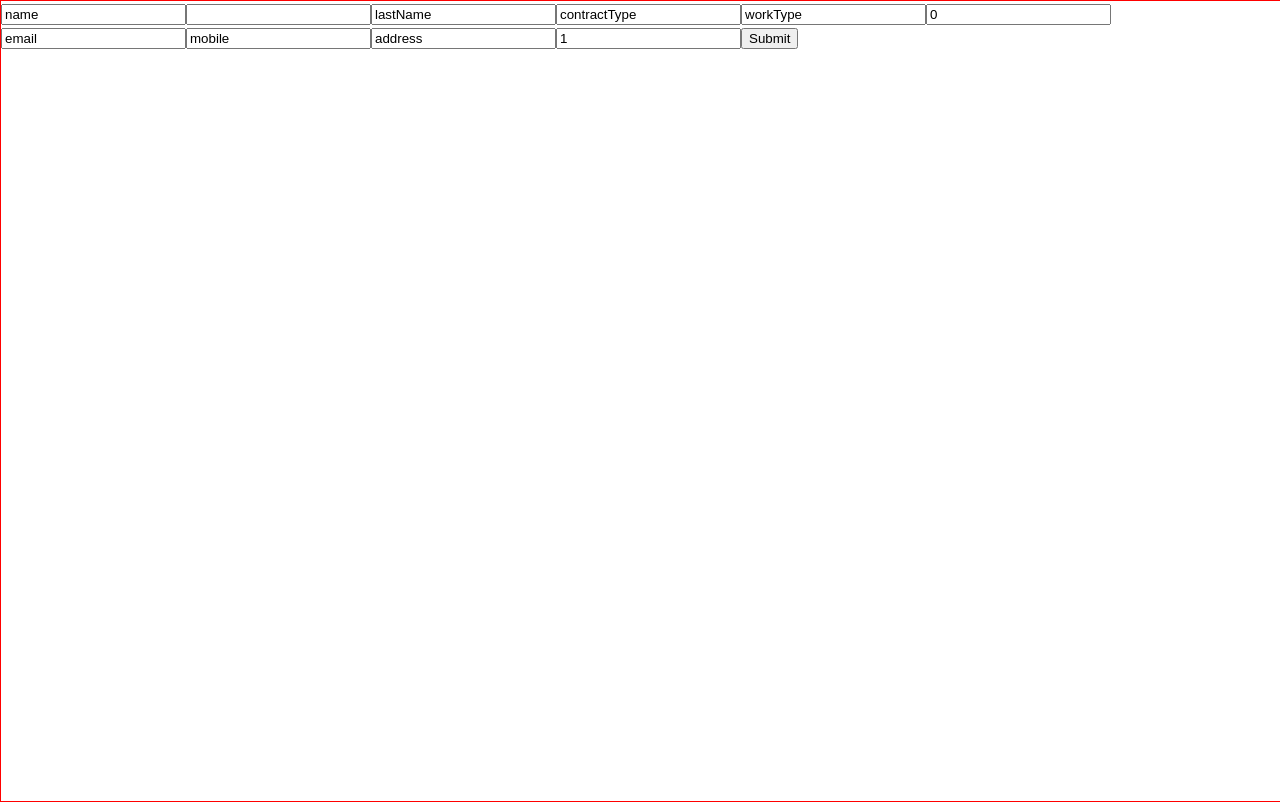
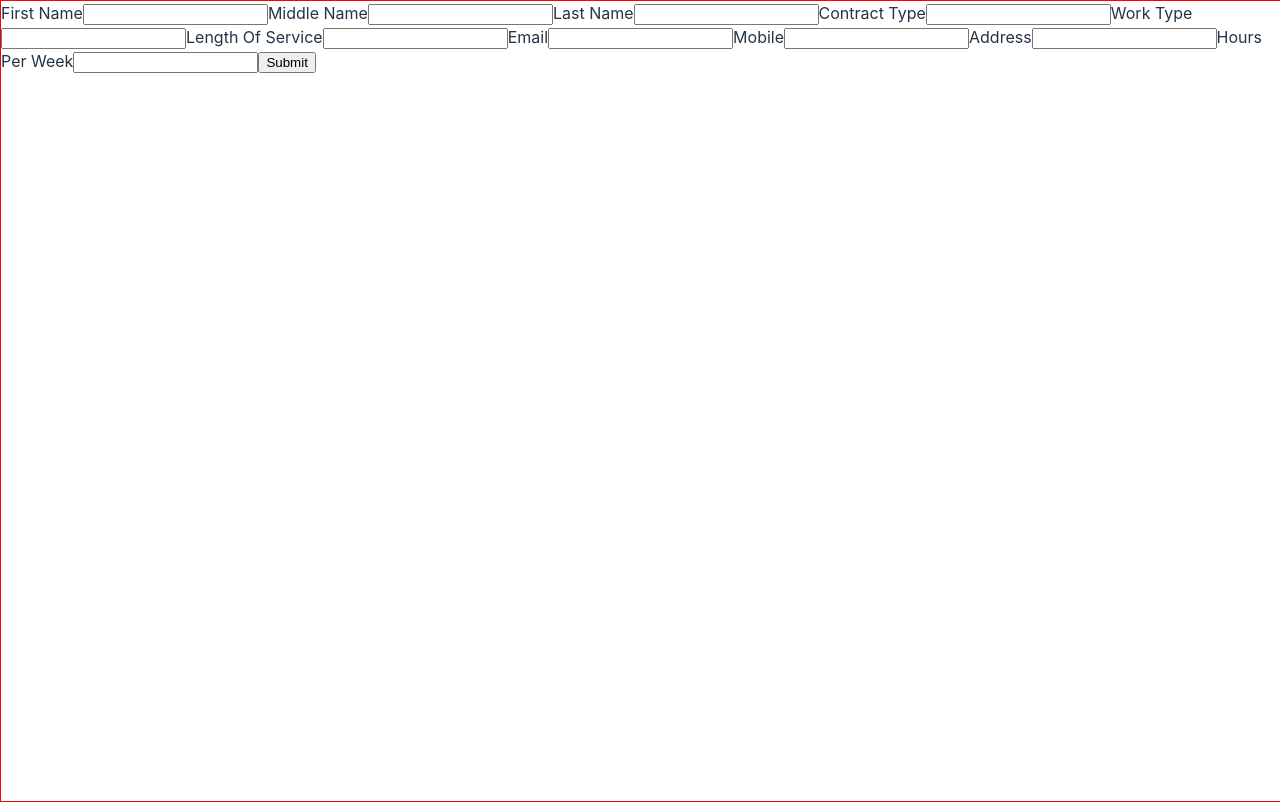
Before and after one commit to maksimumeffort/employee-api, a React (Vite) app in the folder employee-api/: page /new in a window 1280 px wide. Built offline with nearby package versions, Linux system fonts and the light colour scheme.

Commit message:
bug-fix: user unable to remove employee from front end

```diff
--- a/employee-api/src/components/EmployeeCard/EmployeeCard.module.scss
+++ b/employee-api/src/components/EmployeeCard/EmployeeCard.module.scss
@@ -1,5 +1,5 @@
 .Card {
-  border: 1px solid green;
+  border-bottom: 1px solid lightgray;
   display: flex;
   justify-content: space-between;
   align-items: center;
@@ -7,6 +7,7 @@
 
 .LinksSection {
   height: 125px;
+  margin-top: 10px;
   & > a {
     background-color: rgb(251, 253, 253);
     color: rgb(45, 82, 153);
--- a/employee-api/src/components/EmployeeCard/EmployeeCard.tsx
+++ b/employee-api/src/components/EmployeeCard/EmployeeCard.tsx
@@ -3,7 +3,8 @@ import { NavLink } from "react-router-dom";
 import styles from "./EmployeeCard.module.scss";
 
 export const EmployeeCard = ({ employee, setDeleteEmployee }: any) => {
-  const handleDelete = () => {
+  const handleDelete = (event: any) => {
+    event.preventDefault();
     axios({
       method: "delete",
       url: `http://localhost:8080/employees/${employee.id}`,
@@ -30,7 +31,7 @@ export const EmployeeCard = ({ employee, setDeleteEmployee }: any) => {
         <NavLink to={`/${employee.id}`} className={styles.LinksSectionEdit}>
           Edit
         </NavLink>{" "}
-        <a href="" onClick={handleDelete} className={styles.LinksSectionRemove}>
+        <a href="" onClick={handleDelete}>
           Remove
         </a>
       </section>
--- a/employee-api/src/containers/EmployeeEditForm/EmployeeEditForm.tsx
+++ b/employee-api/src/containers/EmployeeForm/EmployeeForm.tsx
@@ -15,7 +15,7 @@ type Inputs = {
   exampleRequired: string;
 };
 
-export const EmployeeEditForm = ({ employee, onSubmit }: any) => {
+export const EmployeeForm = ({ employee, onSubmit }: any) => {
   const {
     register,
     handleSubmit,
@@ -26,30 +26,40 @@ export const EmployeeEditForm = ({ employee, onSubmit }: any) => {
     <div>
       <section className="AddEmployee">
         <form onSubmit={handleSubmit(onSubmit)}>
+          {<label>First Name</label>}
           {<input defaultValue={employee.name} {...register("name")} />}
+          {<label>Middle Name</label>}
           {
             <input
               defaultValue={employee.middleName}
               {...register("middleName")}
             />
           }
+          {<label>Last Name</label>}
           {<input defaultValue={employee.lastName} {...register("lastName")} />}
+          {<label>Contract Type</label>}
           {
             <input
               defaultValue={employee.contractType}
               {...register("contractType")}
             />
           }
+          {<label>Work Type</label>}
           {<input defaultValue={employee.workType} {...register("workType")} />}
+          {<label>Length Of Service</label>}
           {
             <input
               defaultValue={employee.lengthOfService}
               {...register("lengthOfService")}
             />
           }
+          {<label>Email</label>}
           {<input defaultValue={employee.email} {...register("email")} />}
+          {<label>Mobile</label>}
           {<input defaultValue={employee.mobile} {...register("mobile")} />}
+          {<label>Address</label>}
           {<input defaultValue={employee.address} {...register("address")} />}
+          {<label>Hours Per Week</label>}
           {
             <input
               defaultValue={employee.hoursPerWeek}
--- a/employee-api/src/pages/EmployeePage/EmployeePage.tsx
+++ b/employee-api/src/pages/EmployeePage/EmployeePage.tsx
@@ -1,7 +1,7 @@
 import axios from "axios";
 import { useState, useEffect } from "react";
 import { useParams } from "react-router-dom";
-import { EmployeeEditForm } from "../../containers/EmployeeEditForm/EmployeeEditForm";
+import { EmployeeForm } from "../../containers/EmployeeForm/EmployeeForm";
 
 export const EmployeePage = () => {
   const { id } = useParams();
@@ -39,7 +39,7 @@ export const EmployeePage = () => {
   return (
     <>
       <div>
-        <EmployeeEditForm employee={employeeInfo} onSubmit={onSubmit} />
+        <EmployeeForm employee={employeeInfo} onSubmit={onSubmit} />
       </div>
     </>
   );
--- a/employee-api/src/pages/NewEmployeePage/NewEmployeePage.tsx
+++ b/employee-api/src/pages/NewEmployeePage/NewEmployeePage.tsx
@@ -1,42 +1,12 @@
 import axios from "axios";
 import { useForm, SubmitHandler } from "react-hook-form";
-
-type Inputs = {
-  name: string;
-  middleName: string;
-  lastName: string;
-  contractType: string;
-  workType: string;
-  lengthOfService: number;
-  email: string;
-  mobile: string;
-  address: string;
-  hoursPerWeek: number;
-
-  exampleRequired: string;
-};
+import { useState } from "react";
+import { EmployeeForm } from "../../containers/EmployeeForm/EmployeeForm";
 
 export const NewEmployeePage = () => {
-  const {
-    register,
-    handleSubmit,
-    formState: { errors },
-  } = useForm<Inputs>({
-    defaultValues: {
-      name: "name",
-      middleName: "",
-      lastName: "lastName",
-      contractType: "contractType",
-      workType: "workType",
-      lengthOfService: 0,
-      email: "email",
-      mobile: "mobile",
-      address: "address",
-      hoursPerWeek: 1,
-    },
-  });
+  const employeeInfo: any = [];
 
-  const onSubmit: SubmitHandler<Inputs> = (data: any) => {
+  const onSubmit = (data: any) => {
     console.log(data, "before axios");
     axios
       .post("http://localhost:8080/employees", data)
@@ -48,27 +18,10 @@ export const NewEmployeePage = () => {
   };
 
   return (
-    <div>
-      <section className="AddEmployee">
-        <form onSubmit={handleSubmit(onSubmit)}>
-          {/* register your input into the hook by invoking the "register" function */}
-
-          {<input {...register("name")} />}
-          {<input {...register("middleName")} />}
-          {<input {...register("lastName")} />}
-          {<input {...register("contractType")} />}
-          {<input {...register("workType")} />}
-          {<input {...register("lengthOfService")} />}
-          {<input {...register("email")} />}
-          {<input {...register("mobile")} />}
-          {<input {...register("address")} />}
-          {<input {...register("hoursPerWeek")} />}
-
-          {/* errors will return when field validation fails  */}
-          {errors.exampleRequired && <span>This field is required</span>}
-          <input type="submit" />
-        </form>
-      </section>
-    </div>
+    <>
+      <div>
+        <EmployeeForm employee={employeeInfo} onSubmit={onSubmit} />
+      </div>
+    </>
   );
 };
```
Also changed, not shown: employee-api/src/containers/EmployeeForm/EmployeeForm.module.scss (added).
